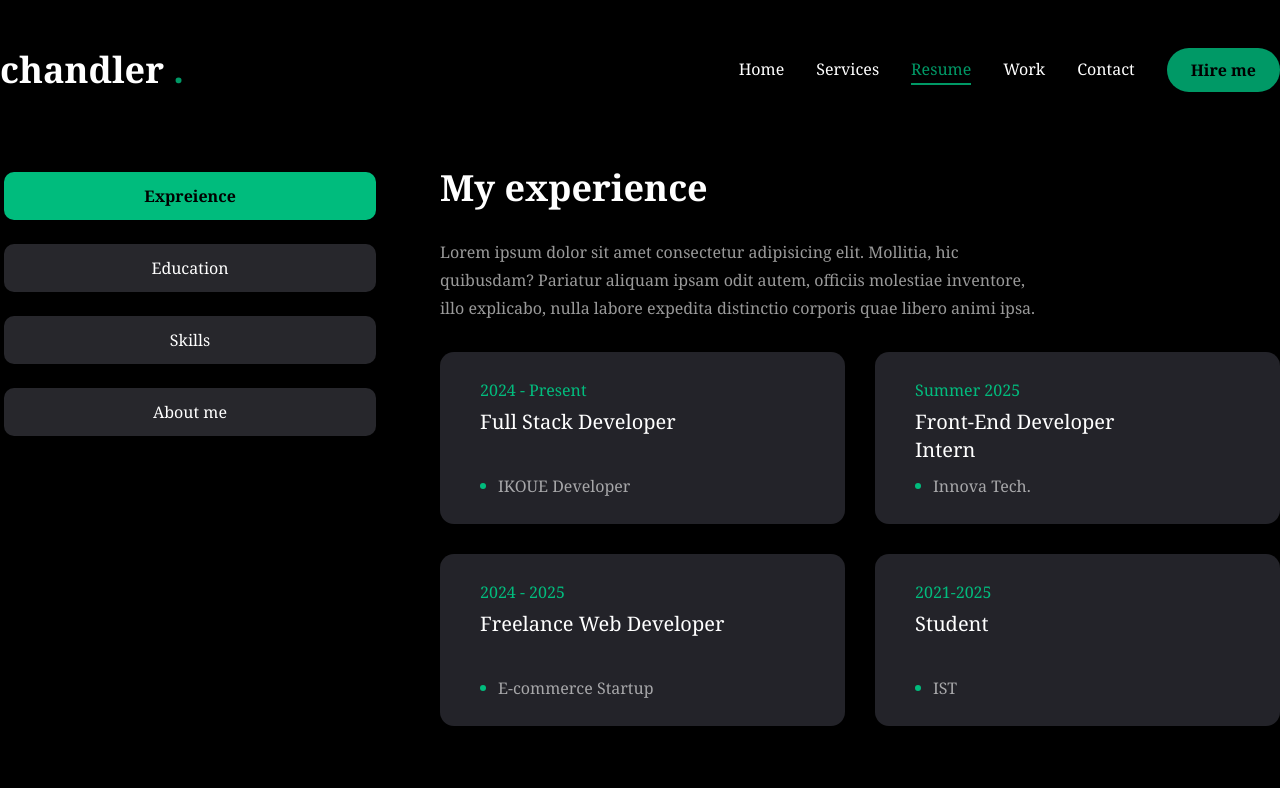
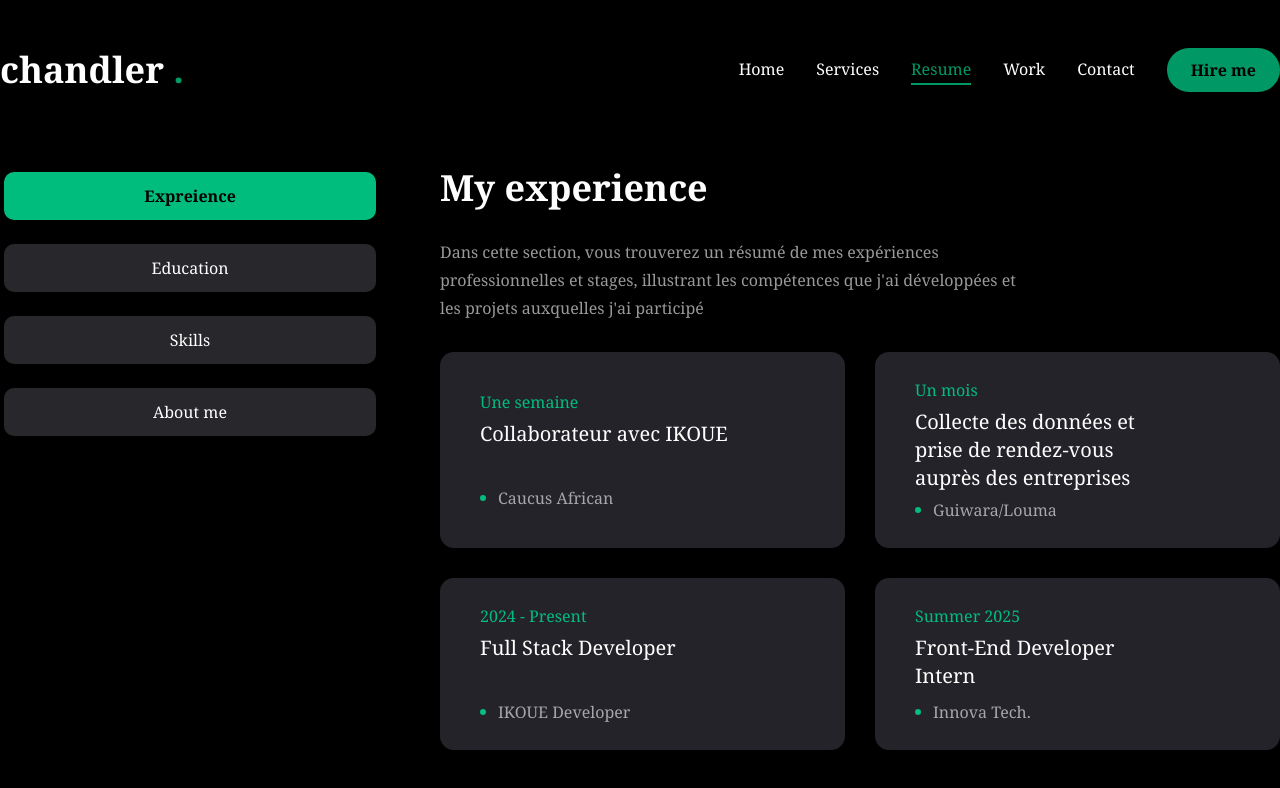
Before and after one commit to Demetrius-ch/portfolio3d, a Next.js app: page /resume in a window 1280 px wide. Shown: the top 788 px of the page. Built offline with nearby package versions, Linux system fonts and the light colour scheme.

Commit message:
Mise à jour de mon portfolio

```diff
--- a/app/page.jsx
+++ b/app/page.jsx
@@ -3,7 +3,7 @@ import { FiDownload } from "react-icons/fi";
 // components
 import Social from "../components/Social";
 import Photo from "../components/Photo";
-import Stats from "../components/Stats"
+import Stats from "../components/Stats";
 const Home = () => {
   return (
     <section className="h-full">
@@ -26,8 +26,8 @@ const Home = () => {
               <span className="text-emerald-600">Chandler Demetrius</span>
             </h1>
             <p className="max-w-[500px] mb-9 text-white/80">
-              I excel at creafting elegant digital experiences and I am
-              proficient in variaous programming languages and technologies.
+              Je crée des exprériences digitales élégantes et je maîtrise
+              plusieurs langages de programmation et technologies
             </p>
             {/**bouton et link */}
             <div className="flex flex-col xl:flex-row items-center gap-8">
@@ -37,7 +37,7 @@ const Home = () => {
                 className="uppercase flex items-center gap-2 hover:bg-emerald-600 hover:text-black hover:transition-all duration-500"
               >
                 <span>Donwload CV</span>
-                <FiDownload className="text-xl" />
+                <FiDownload className="text-xl " />
               </Button>
               <div className="mb-8 xl:mb-0">
                 <Social
@@ -52,7 +52,7 @@ const Home = () => {
           </div>
         </div>
       </div>
-      <Stats/>
+      <Stats />
     </section>
   );
 };
--- a/app/resume/page.jsx
+++ b/app/resume/page.jsx
@@ -4,10 +4,10 @@ import {
   FaCss3,
   FaJs,
   FaReact,
-  FaFigma,
+  FaPython,
   FaNodeJs,
 } from "react-icons/fa";
-import { SiTailwindcss, SiNextdotjs } from "react-icons/si";
+import { SiTailwindcss, SiNextdotjs, SiTypescript } from "react-icons/si";
 import {
   Tabs,
   TabsContent,
@@ -24,8 +24,9 @@ import { ScrollArea } from "../../components/ui/scroll-area";
 import { motion } from "framer-motion";
 // about data
 const about = {
-  title: "About me",
-  description: "Sur cette page, vous trouverez tout ce qui me concerne. vous pourriez toute fois me contacter via mon mail ou mon mobile.",
+  title: "A Propos ",
+  description:
+    "Sur cette page, vous trouverez tout ce qui me concerne. vous pourriez toute fois me contacter via mon mail ou mon mobile.",
   info: [
     {
       fieldName: "Name",
@@ -33,11 +34,11 @@ const about = {
     },
     {
       fieldName: "Phone",
-      fieldValue: " (+236) 000 558 264 479 ",
+      fieldValue: " (+236) 72 05 11 17 / 75 48 39 42 ",
     },
     {
       fieldName: "Experience",
-      fieldValue: " 12+ Years",
+      fieldValue: " 04+ Years",
     },
     {
       fieldName: "Skype",
@@ -57,7 +58,7 @@ const about = {
     },
     {
       fieldName: "Languages",
-      fieldValue: "French, English",
+      fieldValue: "French, English, Sano",
     },
   ],
 };
@@ -68,8 +69,19 @@ const experience = {
   icon: "/assets/resume/badge.svg",
   title: "My experience",
   description:
-    "Lorem ipsum dolor sit amet consectetur adipisicing elit. Mollitia, hic quibusdam? Pariatur aliquam ipsam odit autem, officiis molestiae inventore, illo explicabo, nulla labore expedita distinctio corporis quae libero animi ipsa.",
+    "Dans cette section, vous trouverez un résumé de mes expériences professionnelles et stages, illustrant les compétences que j'ai développées et les projets auxquelles j'ai participé",
   items: [
+    {
+      company: "Caucus African",
+      position: "Collaborateur avec IKOUE",
+      duration: "Une semaine",
+    },
+    {
+      company: "Guiwara/Louma",
+      position:
+        "Collecte des données et prise de rendez-vous auprès des entreprises",
+      duration: " Un mois",
+    },
     {
       company: "IKOUE Developer",
       position: "Full Stack Developer",
@@ -108,11 +120,16 @@ const education = {
   icon: "/assets/resume/cap.svg",
   title: "My education",
   description:
-    "Lorem ipsum dolor sit amet consectetur adipisicing elit. Mollitia, hic quibusdam? Pariatur aliquam ipsam odit autem, officiis molestiae inventore, illo explicabo, nulla labore expedita distinctio corporis quae libero animi ipsa.",
+    "Mon parcours éducatif reflète ma passion pour la technologie et mon engagement à apprendre continuellement. De la formation académique aux certifications en lignes, chaque étape m'a rapproché de mes objextifs professionles. ",
   items: [
     {
-      institution: "Online Course Platform",
-      degree: "Full Stack Web Development JavaScript",
+      institution: "Believemy ",
+      degree: "Certfication en Taliwindcss",
+      duration: "2025",
+    },
+    {
+      institution: "Classroom",
+      degree: "Development JavaScript",
       duration: "2025",
     },
     {
@@ -147,7 +164,7 @@ const skills = {
   icon: "/assets/resume/cap.svg",
   title: "My Skylss",
   description:
-    "Lorem ipsum dolor sit amet consectetur adipisicing elit. Quam fugit molestias, vitae minus aut temporibus optio! Sapiente quidem, laudantium, distinctio minus dolores natus dolor neque quia iusto vel, excepturi repudiandae",
+    "Sur cette partie, vous trouverez l'ensemble des langages, frameworks et outils que j'ai appris et que je maîtrise.",
   skillList: [
     {
       icon: <FaHtml5 />,
@@ -178,8 +195,12 @@ const skills = {
       name: "node.js",
     },
     {
-      icon: <FaFigma />,
-      name: "figma",
+      icon: <FaPython />,
+      name: "python",
+    },
+    {
+      icon: <SiTypescript />,
+      name: "typescrit",
     },
   ],
 };
--- a/components/Photo.jsx
+++ b/components/Photo.jsx
@@ -22,12 +22,12 @@ const Photo = () => {
           className="w-[298px] h-[298px] xl:w-[510px] xl:h-[438px] mix-blend-lighten absolute"
         >
           <Image
-            src="/assets/photo.png"
+            src="/assets/photo.jpg"
             priority
             quality={100}
             fill
             alt=""
-            className="object-contain"
+            className="border rounded-full"
           />
         </motion.div>
 
@@ -38,7 +38,8 @@ const Photo = () => {
           viewBox="0 0 506 506"
           xmlns="http://www.w3.org/2000/svg"
         >
-          <motion.circle
+          {/*Le cercle n'est plus utile pour moi}
+         {/* <motion.circle
             cx="253"
             cy="253"
             r="250"
@@ -56,7 +57,7 @@ const Photo = () => {
               repeat: Infinity,
               repeatType: "reverse",
             }}
-          />
+          />*/}
         </motion.svg>
       </motion.div>
     </div>
--- a/components/Social.jsx
+++ b/components/Social.jsx
@@ -1,11 +1,11 @@
-import { FaGithub, FaLinkedinIn, FaYoutube, FaTwitter } from "react-icons/fa";
+import { FaGithub, FaLinkedinIn, FaYoutube,  FaFacebook } from "react-icons/fa";
 import Link from "next/link";
 
 const socials = [
   { icon: <FaGithub />, path: "" },
   { icon: <FaLinkedinIn />, path: "" },
   { icon: <FaYoutube />, path: "" },
-  { icon: <FaTwitter />, path: "" },
+  { icon: <FaFacebook />, path: "" },
 ];
 const Social = ({ containerStyles, iconStyles }) => {
   return (
--- a/components/Stats.jsx
+++ b/components/Stats.jsx
@@ -4,11 +4,11 @@ import CountUp from "react-countup";
 
 const stats = [
   {
-    num: 12,
+    num: 4,
     text: "Année de l'expérience",
   },
   {
-    num: 26,
+    num: 20,
     text: "Projets complets",
   },
   {
@@ -16,7 +16,7 @@ const stats = [
     text: "Technologies matered",
   },
   {
-    num: 500,
+    num: 50,
     text: "Code commits",
   },
 ];
```
Also changed, not shown: public/assets/photo.jpg (added).
